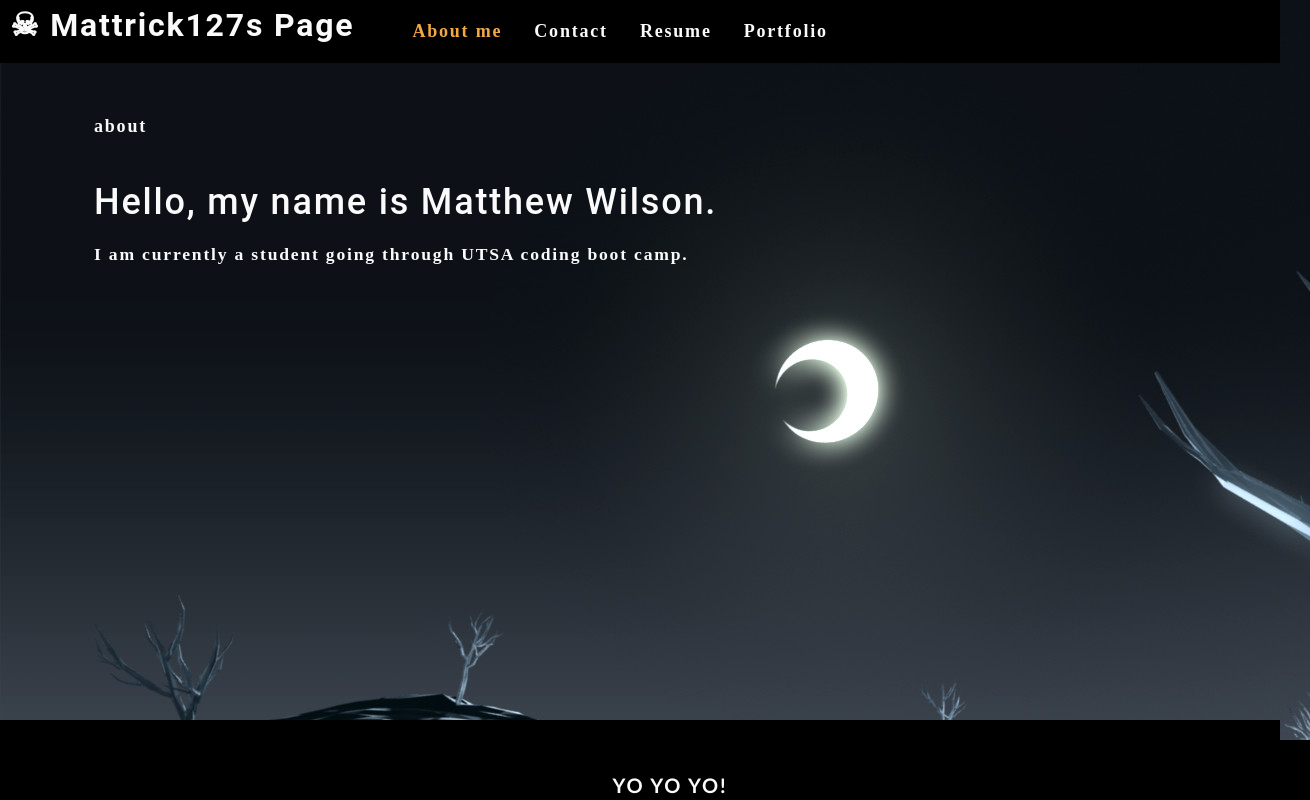
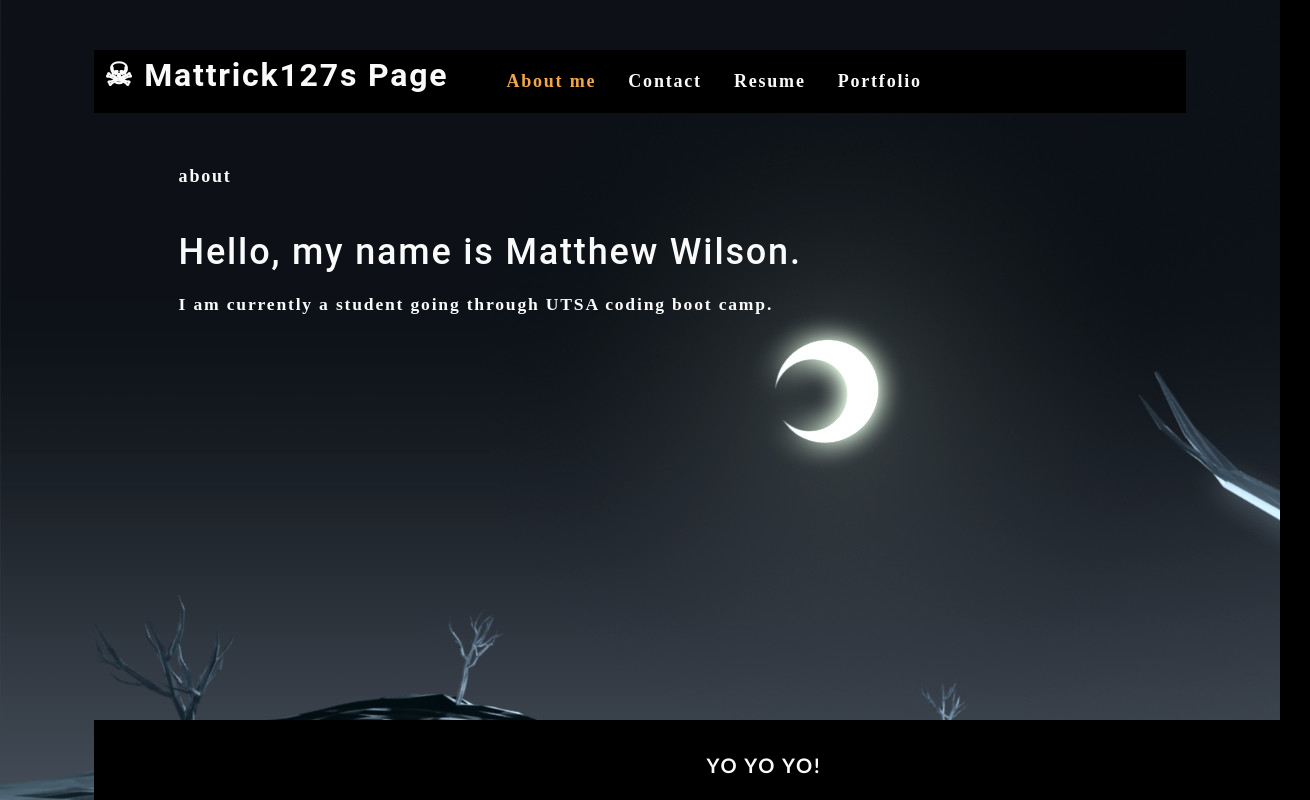
Before and after one commit to Mattrick127/react-matt, a React (Create React App) app: page / in a window 1280 px wide. Shown: the whole page, 1310 px wide, since content can reach past the window. Built offline with nearby package versions, Linux system fonts and the light colour scheme.

Commit message:
messed around with css for resume photo so that footer will stay at bottom.

```diff
--- a/src/App.js
+++ b/src/App.js
@@ -21,6 +21,7 @@ function App() {
 
 
   return (
+    <main>
     <div>
       <Nav
         categories={categories}
@@ -47,10 +48,11 @@ function App() {
           <ContactForm></ContactForm>
         )} */}
       </main>
+    </div>
       <footer>
       <Footer></Footer>
       </footer>
-    </div>
+    </main>
   );
 }
 
--- a/src/components/Footer/index.js
+++ b/src/components/Footer/index.js
@@ -2,7 +2,7 @@ import React from "react";
 
 function Footer() {
     return (
-        <footer>
+        <footer id="footer">
             YO YO YO!
         </footer>
     )
--- a/src/index.css
+++ b/src/index.css
@@ -240,6 +240,9 @@ body {
     cursor: pointer;
   }
 
+  img {
+    height: 450px;
+  }
   .modalBackdrop {
     background: rgba(0, 0, 0, .65);
     bottom: 0;
@@ -304,8 +307,7 @@ footer {
 }
 
 Footer {
-  position: absolute;
-  bottom: 0%;
+  position: fixed;
   width: 100%;
   height: 10%;
 }
```
